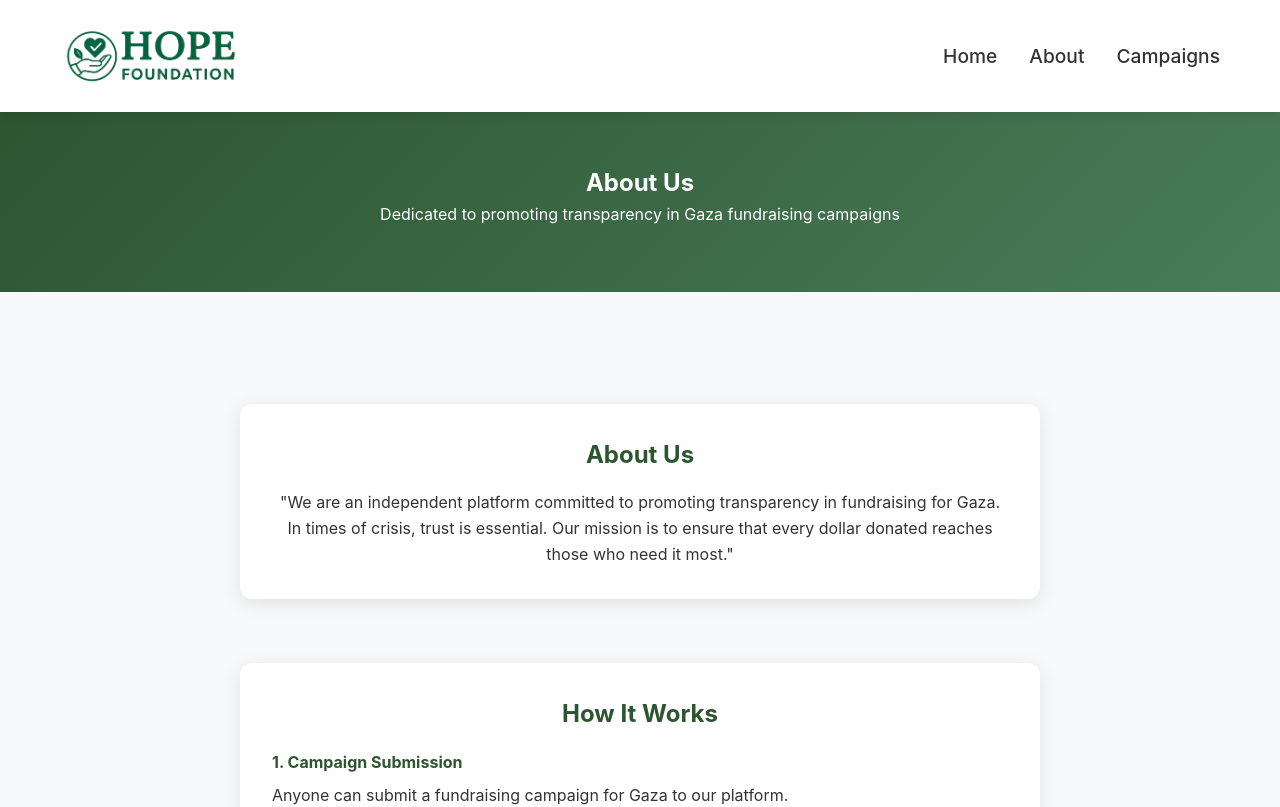
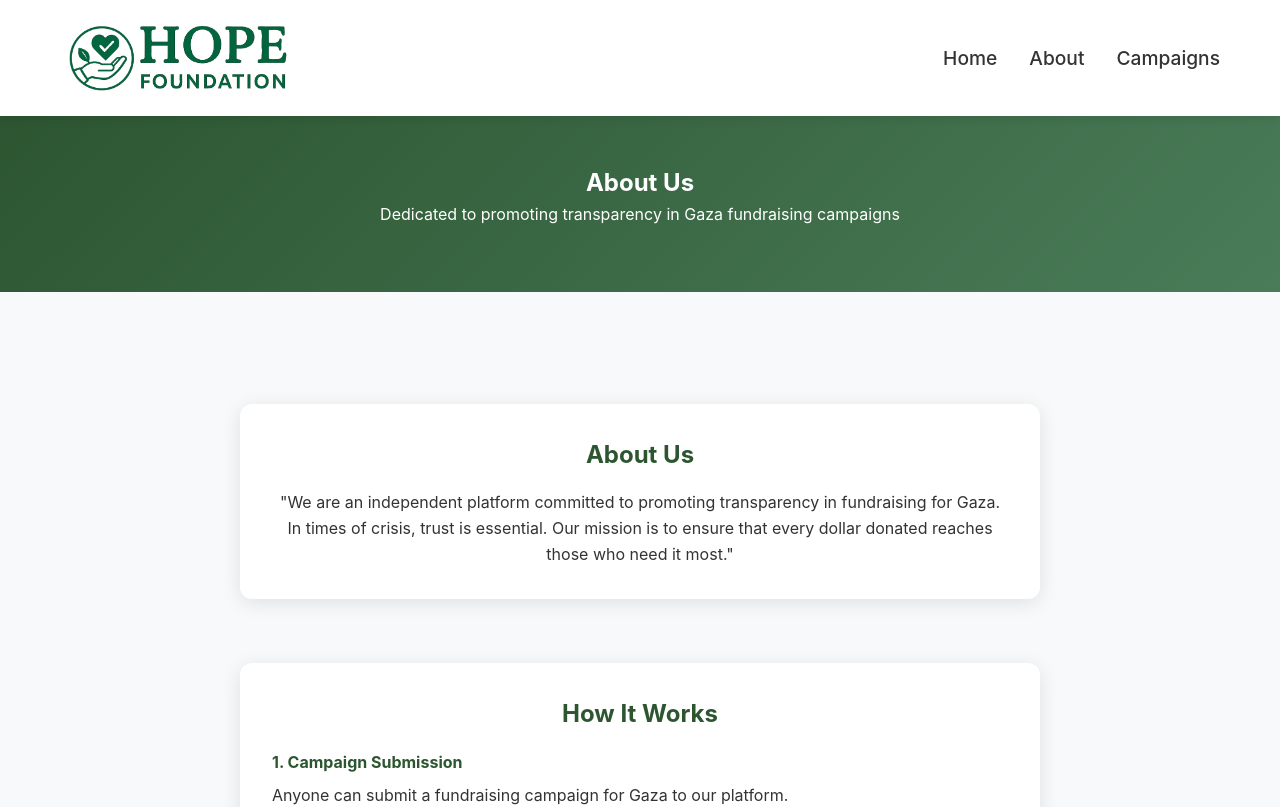
Before and after one commit to Ammb305/gfm-donation, a Next.js app: page /about in a window 1280 px wide. Shown: the top 807 px of the page. Built offline with nearby package versions, Linux system fonts and the light colour scheme.

Commit message:
Logo Edited

```diff
--- a/components/Layout.js
+++ b/components/Layout.js
@@ -47,8 +47,8 @@ export default function Layout({ children, title = "Hope Foundation - Making a D
               <Image
                 src="/Logo.png"
                 alt="Hope Foundation Logo"
-                width={185}
-                height={80}
+                width={240}
+                height={100}
                 priority
                 style={{ objectFit: 'contain' }}
               />
--- a/pages/about.js
+++ b/pages/about.js
@@ -215,21 +215,7 @@ export default function About() {
             </form>
           </div>
 
-          {/* Social Links */}
-          <div className="social-links">
-            <a href="https://facebook.com/hopefoundation" target="_blank" rel="noopener noreferrer" className="social-link">
-              f
-            </a>
-            <a href="https://twitter.com/hopefoundation" target="_blank" rel="noopener noreferrer" className="social-link">
-              t
-            </a>
-            <a href="https://instagram.com/hopefoundation" target="_blank" rel="noopener noreferrer" className="social-link">
-              ig
-            </a>
-            <a href="https://linkedin.com/company/hopefoundation" target="_blank" rel="noopener noreferrer" className="social-link">
-              in
-            </a>
-          </div>
+
 
           {/* Trusted Section */}
           <div className="trusted-section" style={{ paddingTop: '4rem' }}>
--- a/styles/globals.css
+++ b/styles/globals.css
@@ -49,7 +49,7 @@ body {
   display: flex;
   justify-content: space-between;
   align-items: center;
-  padding: 1rem 0;
+  padding: 0.5rem 0;
 }
 
 .logo {
```
